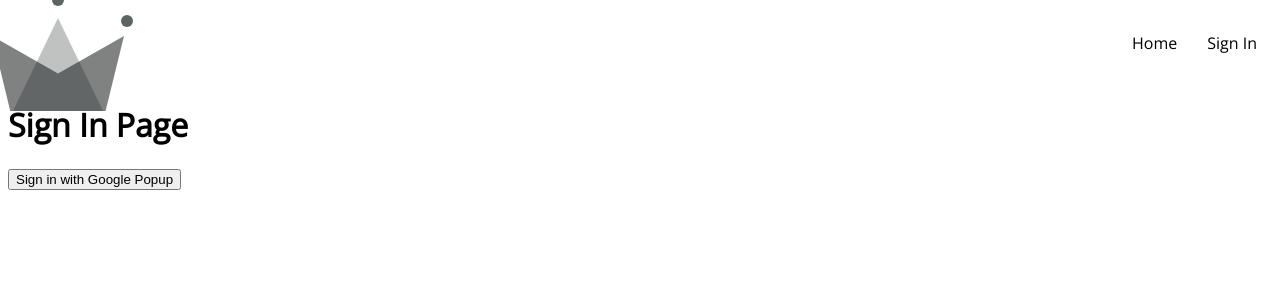
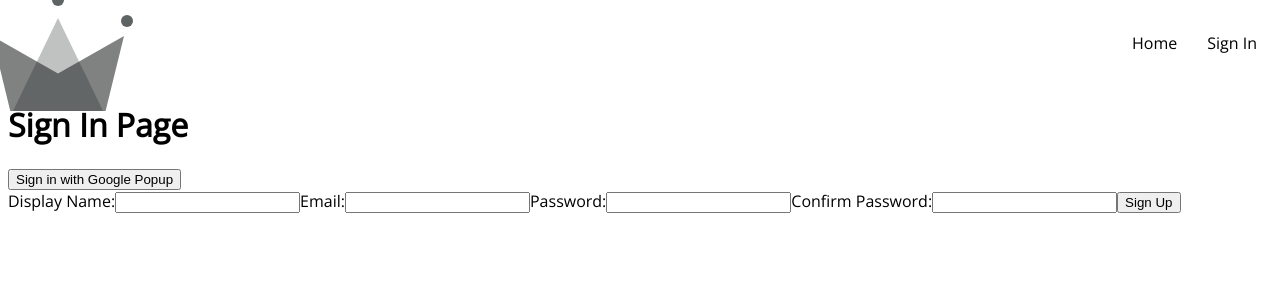
Before and after one commit to fabgrel10/crwn-clothing, a React (Vite) app: page /sign-in in a window 1280 px wide. Shown: the top 300 px of the page. Built offline with nearby package versions, Linux system fonts and the light colour scheme.

Commit message:
✨ feat: Create SignUpForm component

```diff
--- /dev/null
+++ b/src/components/SignUpForm/SignUpForm.jsx
@@ -0,0 +1,69 @@
+import { useState } from 'react';
+
+const defaultFormFields = {
+  displayName: '',
+  email: '',
+  password: '',
+  confirmPassword: ''
+};
+
+const SignUpForm = () => {
+  const [formFields, setFormFields] = useState(defaultFormFields);
+  const { displayName, email, password, confirmPassword } = formFields;
+
+  console.log(formFields);
+
+  const handleChange = event => {
+    const { name, value } = event.target;
+
+    setFormFields({ ...formFields, [name]: value });
+  };
+
+  return (
+    <form onSubmit={() => {}}>
+      <label htmlFor="name">
+        Display Name:
+        <input
+          type="text"
+          name="displayName"
+          required
+          onChange={handleChange}
+          value={displayName}
+        />
+      </label>
+      <label htmlFor="email">
+        Email:
+        <input
+          type="email"
+          name="email"
+          required
+          onChange={handleChange}
+          value={email}
+        />
+      </label>
+      <label htmlFor="password">
+        Password:
+        <input
+          type="text"
+          name="password"
+          required
+          onChange={handleChange}
+          value={password}
+        />
+      </label>
+      <label htmlFor="confirmPassword">
+        Confirm Password:
+        <input
+          type="text"
+          name="confirmPassword"
+          required
+          onChange={handleChange}
+          value={confirmPassword}
+        />
+      </label>
+      <button type="submit">Sign Up</button>
+    </form>
+  );
+};
+
+export default SignUpForm;
--- a/src/routes/SignIn.jsx
+++ b/src/routes/SignIn.jsx
@@ -1,3 +1,4 @@
+import SignUpForm from '../components/SignUpForm/SignUpForm';
 import {
   createUserDocumentFromAuth,
   signInWithGooglePopup
@@ -16,6 +17,7 @@
       <button type="button" onClick={logGoogleUser}>
         Sign in with Google Popup
       </button>
+      <SignUpForm />
     </div>
   );
 };
```
Also changed, not shown: .prettierrc.json.
